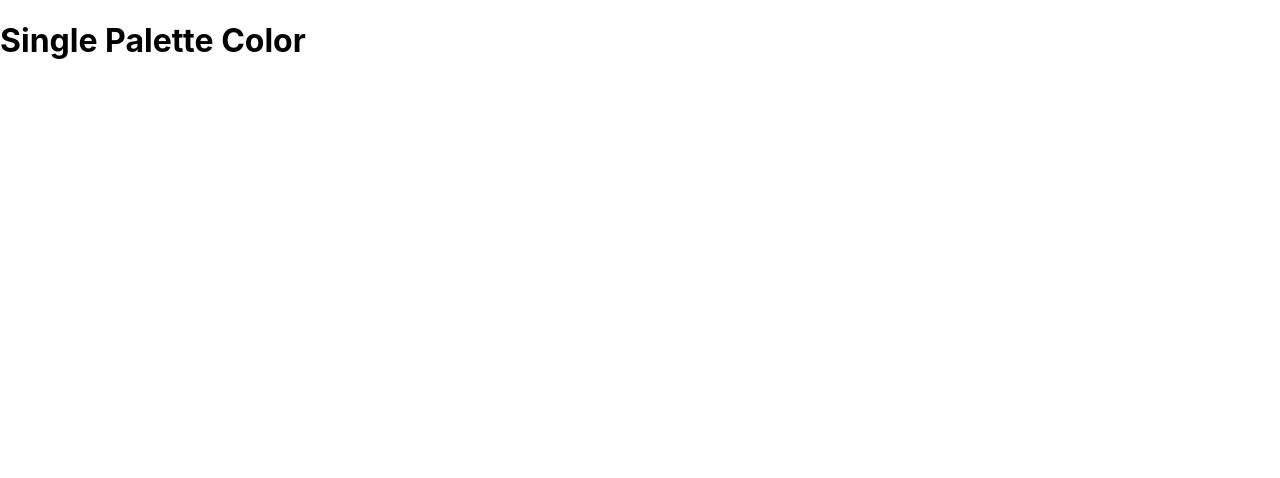
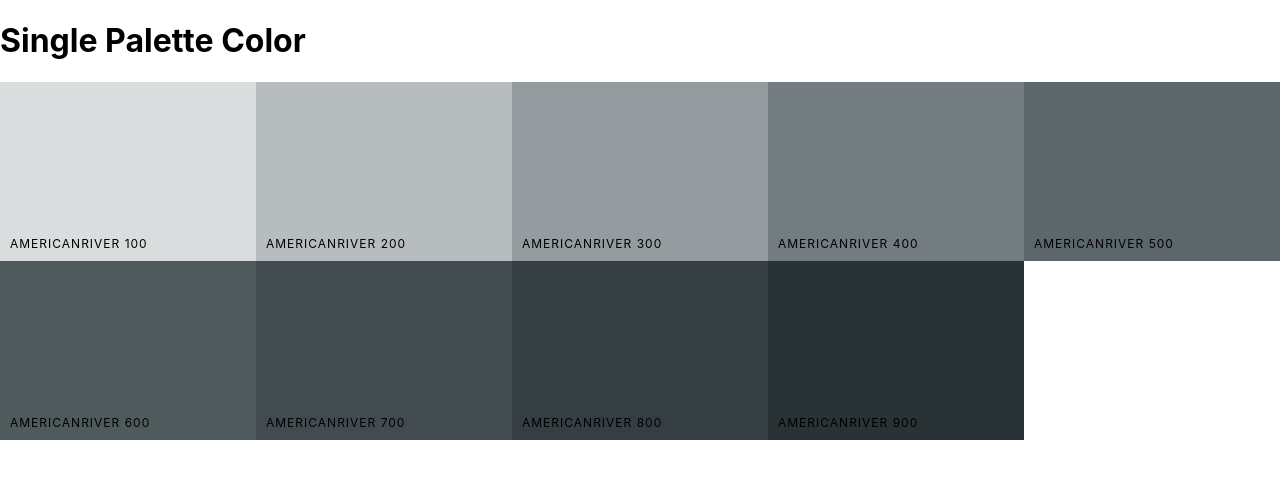
Before and after one commit to nehavjaiswal/ColorApp, a React (Create React App) app: page /palette/flat-ui-colors-american/americanriver in a window 1280 px wide. Shown: the top 478 px of the page. Built offline with nearby package versions, Linux system fonts and the light colour scheme; the HTML template or start-up script is replaced by a standard one.

Commit message:
Display colors in SinglePaletteColor

```diff
--- a/src/App.js
+++ b/src/App.js
@@ -18,8 +18,16 @@
     return(
          <Switch>
               <Route exact path="/" render ={(routeProps) => <PaletteList paletteList ={seedColor}  {...routeProps} /> } />
-              <Route exact path="/palette/:id" render ={(routeProps) => <Palette palette = {generatePalette(this.findPalette(routeProps.match.params.id) )} />} />
-              <Route exact path="/palette/:paletteId/:colorId" render = {() => <SinglePaletteColor />} />
+
+
+              <Route exact path="/palette/:id" render ={(routeProps) =>
+                  <Palette palette = {generatePalette(this.findPalette(routeProps.match.params.id) )}
+               />}
+
+               />
+              <Route exact path="/palette/:paletteId/:colorId"
+                render ={(routeProps) => <SinglePaletteColor colorId = {routeProps.match.params.colorId} palette = {generatePalette(this.findPalette(routeProps.match.params.paletteId) )}
+               />}  />
            </Switch>
 
       //     // <div>
--- a/src/ColorBox.js
+++ b/src/ColorBox.js
@@ -15,7 +15,7 @@
         })
     }
     render(){
-        const{name, background, moreUrl} = this.props;
+        const{name, background, moreUrl,showLink} = this.props;
         const {copied} = this.state
         return(
           <CopyToClipboard text={background} onCopy= {this.changeCopyState}>
@@ -32,10 +32,11 @@
                     </div>
                     <button className="copy-button">copy</button>
                 </div>
+                { showLink &&(
                 <Link to={moreUrl} onClick={(e) => e.stopPropagation()}>
                  <span className="see-more">More</span>
-
                 </Link>
+                )}
              </div>
              </CopyToClipboard>
         )
--- a/src/Palette.js
+++ b/src/Palette.js
@@ -27,6 +27,7 @@
             //  id ={color.id}
             //  paletteId = {id}
              moreUrl = {`/palette/${id}/${color.id}`}
+             showLink = {true}
              />
         ))
         return(
--- a/src/SinglePaletteColor.js
+++ b/src/SinglePaletteColor.js
@@ -1,10 +1,41 @@
 import React,{Component} from "react"
+import ColorBox from "./ColorBox";
+import "./ColorBox.css"
 
 
 class SinglePaletteColor extends Component{
+    constructor(props){
+        super(props);
+        this._shades = this.gatherShades(this.props.palette , this.props.colorId)
+        console.log(this._shades)
+    }
+
+    gatherShades(palette , colorToFilterBy){
+      let shades =[]
+      let allColor = palette.colors;
+      for(let key in allColor){
+          shades = shades.concat(
+              allColor[key].filter(color => color.id === colorToFilterBy)
+          )
+      }
+      return shades.slice(1);
+    }
     render(){
+        const colorBox = this._shades.map(color => (
+            <ColorBox
+            key ={color.id}
+            name = {color.name}
+            background = {color.hex}
+            showLink = {false}
+             />
+        ))
         return(
-            <h1>Single Palette Color</h1>
+            <div className="Palette" >
+                <h1>Single Palette Color</h1>
+                <div className="Palette-colors">
+                    {colorBox}
+                </div>
+            </div>
         )
     }
 }
```
